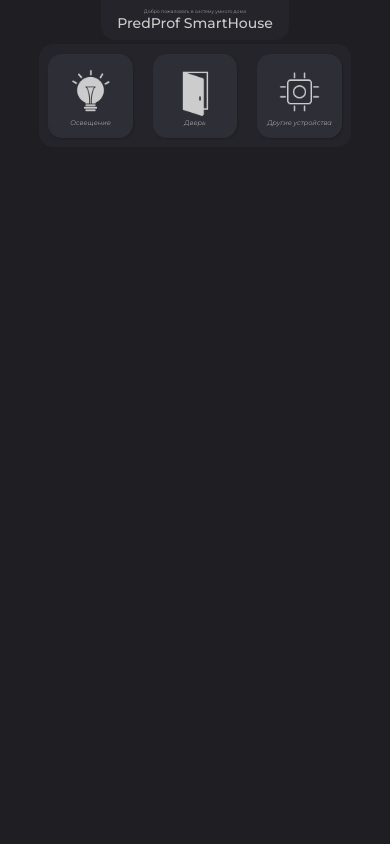
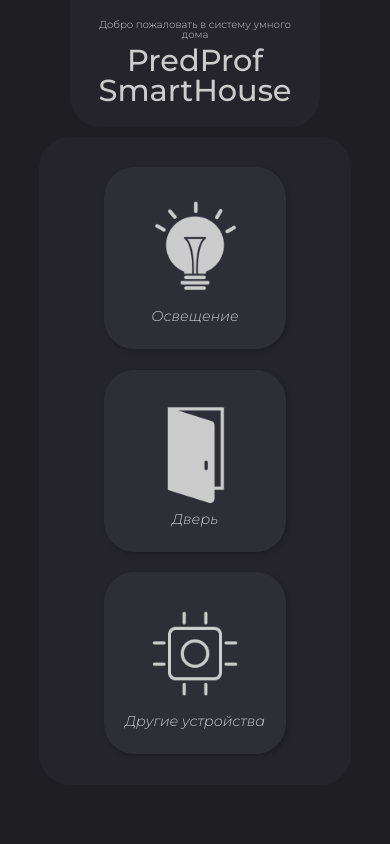
Before and after one commit to Nna2291/home1517, a Flask app: page / in a window 390 px wide. Run offline with Flask 2, Linux system fonts and the light colour scheme.

Commit message:
Adapted for mobile devices

```diff
--- a/static/css/style.css
+++ b/static/css/style.css
@@ -96,6 +96,7 @@
   margin: 0 auto 0 auto;
   border-bottom-left-radius: 3rem;
   border-bottom-right-radius: 3rem;
+  max-width: 50vw;
 }
 
 div.preferences {
@@ -103,8 +104,66 @@
   margin-top: 1rem;
   padding: 2rem;
   border-radius: 3rem;
+  justify-content: space-around;
   display: flex;
-  justify-content: space-between;
+  flex-wrap: wrap;
+  align-items: center;
+  align-content: center;
+}
+
+div.light {
+  margin: 1rem;
+}
+
+div.door {
+  margin: 1rem;
+}
+
+div.other {
+  margin: 1rem;
+}
+
+@media screen and (orientation:portrait) {
+  html {
+    font-size: 1.2vh;
+    color: #CCC;
+  }
+  header {
+    width: 80%;
+  }
+  div.floors {
+    padding: 2rem 0 2rem 2rem;
+  }
+  div.floor_preferences {
+    width: 80%;
+  }
+  div.auto_light h4 {
+    width: 16rem;
+  }
+  div.preferences.door h3 {
+    font-size: 1rem;
+  }
+  div.door_condition h4 {
+    margin-left: 2rem;
+  }
+}
+@media screen and (orientation:landscape) {
+  html {
+    font-size: 1.2vw;
+    color: #CCC;
+  }
+  header {
+    width: 60%;
+  }
+  div.floors {
+    padding: 2rem;
+  }
+  div.floor_preferences {
+    width: 50%;
+  }
+  div.door_condition h4 {
+    margin-left: 2rem;
+  }
 }
 
 button {
@@ -150,7 +209,6 @@
   flex-direction: column;
   justify-content: space-between;
   background-color: #24242A;
-  padding: 2rem;
   border-radius: 3rem;
 }
 
@@ -158,6 +216,7 @@
   display: flex;
   align-items: center;
   justify-content: space-around;
+  flex-wrap: wrap;
 }
 
 div.floor:nth-child(2) {
@@ -178,10 +237,6 @@
 div.scheme img {
   width: 9rem;
   height: 9rem;
-}
-
-div.floor_preferences {
-  width: 50%;
 }
 
 div.floors h4 {
@@ -286,7 +341,6 @@
   display: flex;
   justify-content: space-around;
   align-items: center;
-  margin-right: 3rem;
 }
 
 button.open_door {
```
